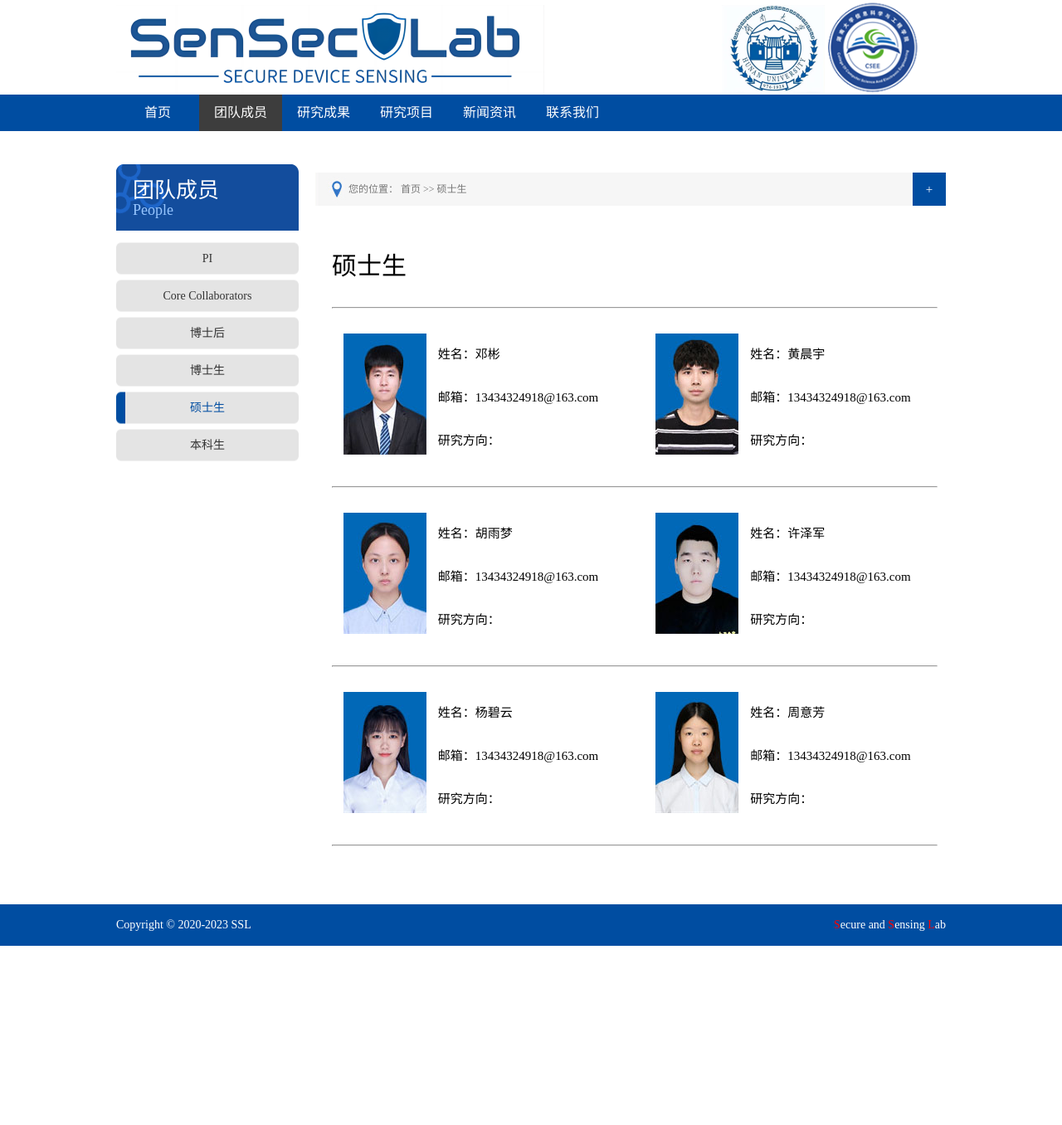
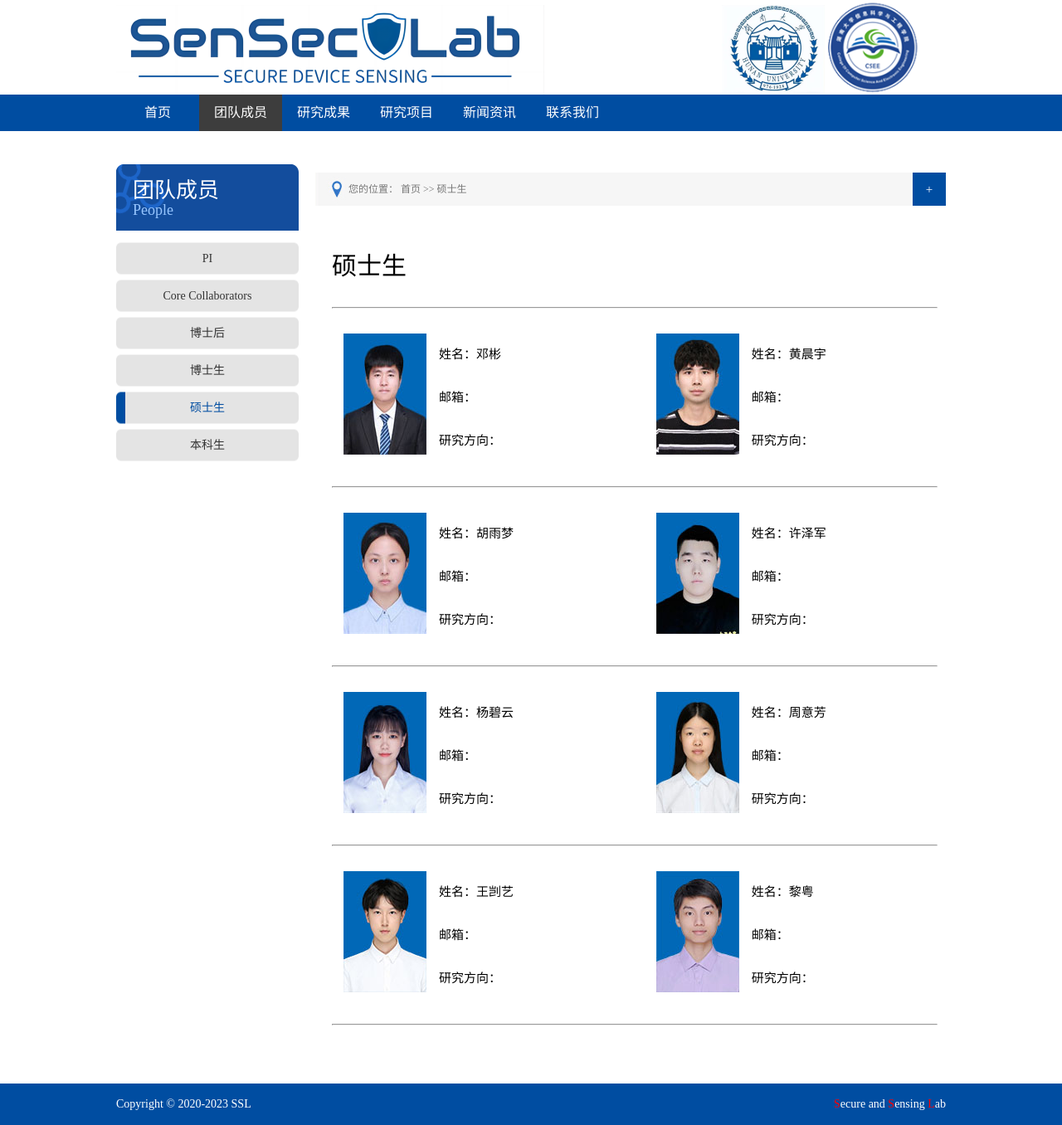
Before and after one commit to Wenqiangjin/wenqiangjin.github.io, a Jekyll site: the page built from pages/master.html, in a window 1280 px wide. Shown: the whole page at 83% size. Built offline with Jekyll 4.4.1, drawn with Linux system fonts in a browser that asks for light colours; before the commit the page ends 1140 px from its top, so only the background shows below that.

Commit message:
index.html 联系方式

```diff
--- a/pages/master.html
+++ b/pages/master.html
@@ -17,30 +17,40 @@
       <table style="margin-top:30px;margin-bottom:30px">
         <tr>
           <td width="120"><p align="center"><img src="/images/staff/dengbin_master.jpg"></p></td>
-          <td width="235"><p>姓名：邓彬</p><br><p>邮箱：13434324918@163.com</p><br><p>研究方向：</p></td>
+          <td width="235"><p>姓名：邓彬</p><br><p>邮箱：</p><br><p>研究方向：</p></td>
           <td width="20"></td>
           <td width="120"><p align="center"><img src="/images/staff/huangchenyu_master.jpg"></p></td>
-          <td width="235"><p>姓名：黄晨宇</p><br><p>邮箱：13434324918@163.com</p><br><p>研究方向：</p></td>
+          <td width="235"><p>姓名：黄晨宇</p><br><p>邮箱：</p><br><p>研究方向：</p></td>
         </tr>
       </table>
       <hr>
       <table style="margin-top:30px;margin-bottom:30px">
         <tr>
           <td width="120"><p align="center"><img src="/images/staff/huyumeng_master.jpg"></p></td>
-          <td width="235"><p>姓名：胡雨梦</p><br><p>邮箱：13434324918@163.com</p><br><p>研究方向：</p></td>
+          <td width="235"><p>姓名：胡雨梦</p><br><p>邮箱：</p><br><p>研究方向：</p></td>
           <td width="20"></td>
           <td width="120"><p align="center"><img src="/images/staff/xuzejun_master.jpg"></p></td>
-          <td width="235"><p>姓名：许泽军</p><br><p>邮箱：13434324918@163.com</p><br><p>研究方向：</p></td>
+          <td width="235"><p>姓名：许泽军</p><br><p>邮箱：</p><br><p>研究方向：</p></td>
         </tr>
       </table>
       <hr>
       <table style="margin-top:30px;margin-bottom:30px">
         <tr>
           <td width="120"><p align="center"><img src="/images/staff/yangbiyun_master.jpg"></p></td>
-          <td width="235"><p>姓名：杨碧云</p><br><p>邮箱：13434324918@163.com</p><br><p>研究方向：</p></td>
+          <td width="235"><p>姓名：杨碧云</p><br><p>邮箱：</p><br><p>研究方向：</p></td>
           <td width="20"></td>
           <td width="120"><p align="center"><img src="/images/staff/zhouyifang_master.jpg"></p></td>
-          <td width="235"><p>姓名：周意芳</p><br><p>邮箱：13434324918@163.com</p><br><p>研究方向：</p></td>
+          <td width="235"><p>姓名：周意芳</p><br><p>邮箱：</p><br><p>研究方向：</p></td>
+        </tr>
+      </table>
+      <hr>
+      <table style="margin-top:30px;margin-bottom:30px">
+        <tr>
+          <td width="120"><p align="center"><img src="/images/staff/wangkaiyi__master.jpg"></p></td>
+          <td width="235"><p>姓名：王剀艺</p><br><p>邮箱：</p><br><p>研究方向：</p></td>
+          <td width="20"></td>
+          <td width="120"><p align="center"><img src="/images/staff/liyue_master.jpg"></p></td>
+          <td width="235"><p>姓名：黎粤</p><br><p>邮箱：</p><br><p>研究方向：</p></td>
         </tr>
       </table>
       <hr>
```
Also changed, not shown: pages/people.html (+10 -0 lines), images/staff/liyue_master.jpg (added), images/staff/wangkaiyi__master.jpg (added).
